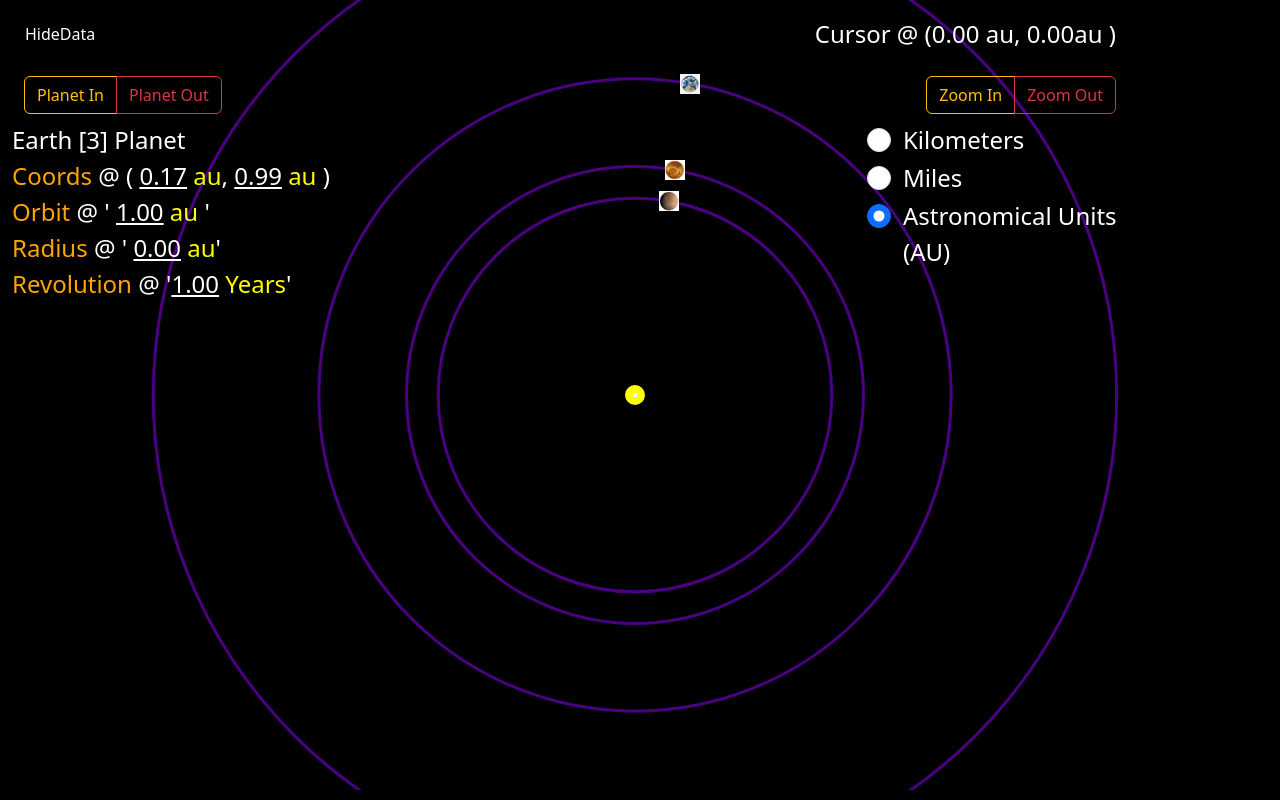
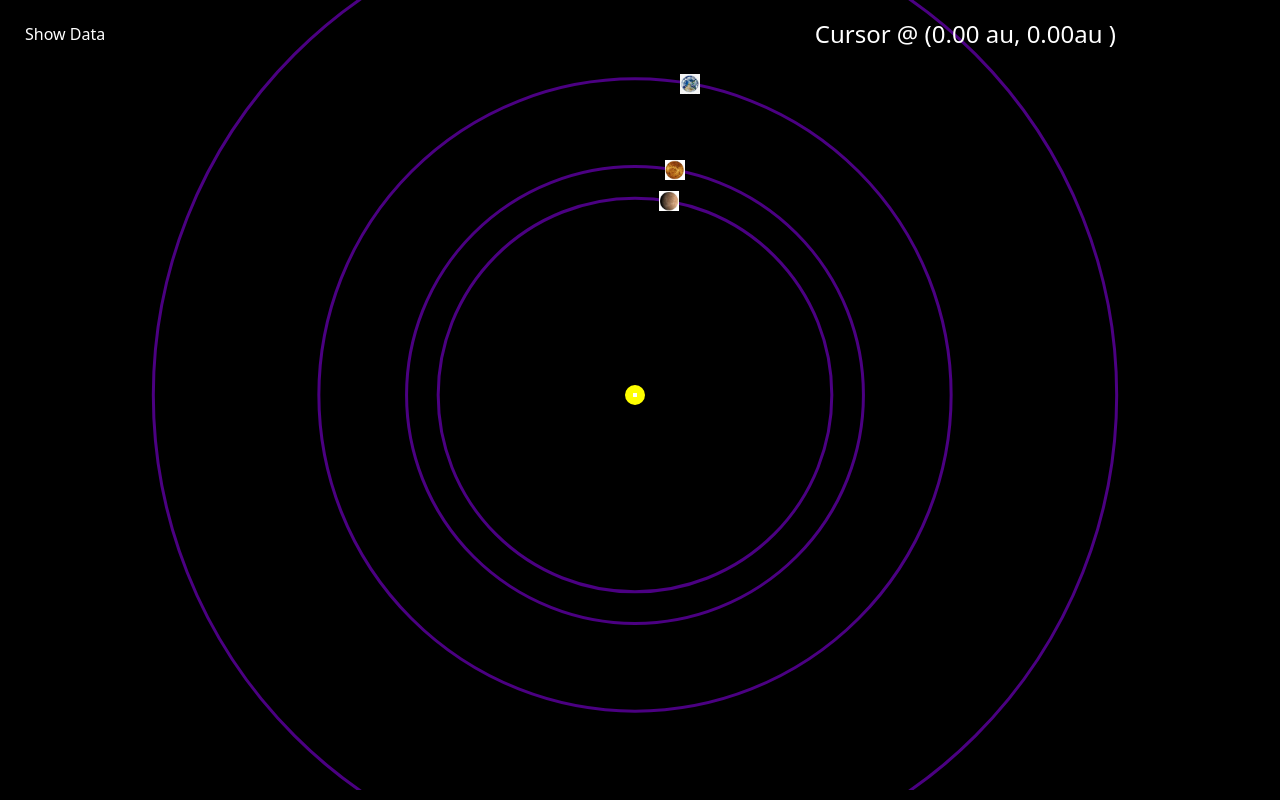
Before and after one commit to DustinWestGlow/SolarSystem, a plain HTML site: page index.html in a window 1280 px wide. Both pictures are taken after a click on the button "Hide Data". Drawn offline with nearby package versions, Linux system fonts and the light colour scheme; animation ran at ten frames a second.

Commit message:
planet chooser ready

```diff
--- a/index.html
+++ b/index.html
@@ -27,9 +27,9 @@
         <div name="navigate">
           <nav class="navbar navbar-expand-sm">
             <div class="container-fluid">
-            <button class="text-white btn navbar-nav me-auto mb-2 mb-lg-0" href="#"
-              >Hide <span class="text-data">Data</span></button
-            >
+            <button name="toggle_data" class="text-white btn navbar-nav me-auto mb-2 mb-lg-0" href="#">
+              Hide Data
+              </button>
             <button
               class="navbar-toggler"
               type="button"
@@ -48,12 +48,14 @@
           </div>
         </nav>
 
-        <nav class="navbar">
+        </div>
+        <div name="planet" class="row align-items-start">
+          <nav name="movenav" class="navbar">
             <div class="container-fluid">
               <ul class="navbar-nav me-auto mb-2 mb-lg-0">
                 <div class="btn-group" role="group" aria-label="Basic example">
-                <button type="button" class="btn btn-outline-warning">Planet In</button>
-                <button type="button" class="btn btn-outline-danger">Planet Out</button>
+                  <button name="pin" type="button" class="btn btn-outline-warning">Planet In</button>
+                  <button name="pout" type="button" class="btn btn-outline-danger">Planet Out</button>
                 </div>
               </ul>
               <ul class="navbar-nav">
@@ -64,9 +66,6 @@
               </ul>
             </div>
           </nav>
-
-        </div>
-        <div name="planet" class="row align-items-start">
         <div class="col col-9" id="data">
           <div name="title" class="info">
             Earth [<span="measurement">3</span>] Planet
@@ -108,7 +107,11 @@
             <span name="radius_unit" class="unit">miles</span>'
           </div>
           <div name="revolution" class="info">
-            <span class="variable">Revolution</span> @ '<span class="measurement">1.00</span> <span class="unit">Years</span>'
+            <span class="variable">Revolution</span> @ '
+            <span name="revolution_measurement" class="measurement">
+              1.00
+            </span>
+            <span class="unit">Years</span>'
           </div>
         </div>
         <div class="col col-3" id="options">
@@ -142,7 +145,7 @@
     <script src="modules/data.js"></script>
     <script src="modules/animframe.js"></script>
     <script src="modules/canvas.js"></script>
-    <script src="modules/gui.js"></script>
+    <script src="modules/moving.js"></script>
     <script src="modules/bodies.js"></script>
     <script src="modules/observation.js"></script>
     <script src="master.js"></script>
--- a/master.js
+++ b/master.js
@@ -12,6 +12,8 @@ keepclearing = true;//false;//true;
 // post general planet info at first
 // init_planet_table();
 tick = 0;
+var background = new Image();
+background.src = "media/stars.jpg";
 function loop() {
   // only clear once per game loop
   // DO NOT clear for every planet or only 1 planet will show
@@ -25,7 +27,6 @@ function loop() {
   // The Sun
     drawSun();
   for (var i = 0; i < planets.length; i++) {
-
     // update planet
     var planet = planets[i];
     updatePlanet(planet, time);
--- a/modules/observation.js
+++ b/modules/observation.js
@@ -1,7 +1,28 @@
 
-SHOWDATA = false;
+SHOWDATA = true;
+$("#gui_container [name='toggle_data']").click(function() {
+   // whether to hide or show data
+  var data_el = $("#gui_container [name='planet']");
+  SHOWDATA = !SHOWDATA;
+  if (SHOWDATA) {
+    $("[name='toggle_data']").text("Hide Data");
+  } else {
+    $("[name='toggle_data']").text("Show Data");
+  }
+  data_el.toggle();
+});
 PLANET = 2;
-var unit = "au"
+var unit = "au";
+$("[name='pout']").click(function() {
+  PLANET = (PLANET + 1) % (planets.length);
+  digital_x = planets[PLANET].orbitRadius / au * zoom * smaller/2;
+  zz.x = -digital_x;
+});
+$("[name='pin']").click(function() {
+  PLANET = Math.max(Math.abs(PLANET - 1), 0);
+  digital_x = planets[PLANET].orbitRadius / au * zoom * smaller/2;
+  zz.x = -digital_x;
+});
 function unitconv(n, fromu, tou) {
   if (fromu == tou) {
     return n;
@@ -73,6 +94,11 @@ function observe() {
 
   $("[name='radius_unit']").text(unit);
 
+  // Revolution
+  $("[name='revolution_measurement']").text(
+    revolutions[PLANET].toFixed(2)
+  );
+
 }
 
 function pl_table_el(planet_nth, item_nth) {
--- a/styles.css
+++ b/styles.css
@@ -9,7 +9,8 @@ html {
   font-family: sans-serif;
 }
 canvas {
-  /* border: 1px solid white; */
+  background-image: url(media/stars.jpg);
+  background-repeat: repeat-x;
 }
 #container {
   width: 100px;
```
Also changed, not shown: media/stars.jpg (added), modules/moving.js (renamed from modules/gui.js). Lines whose indentation alone changed are shown as unchanged.
